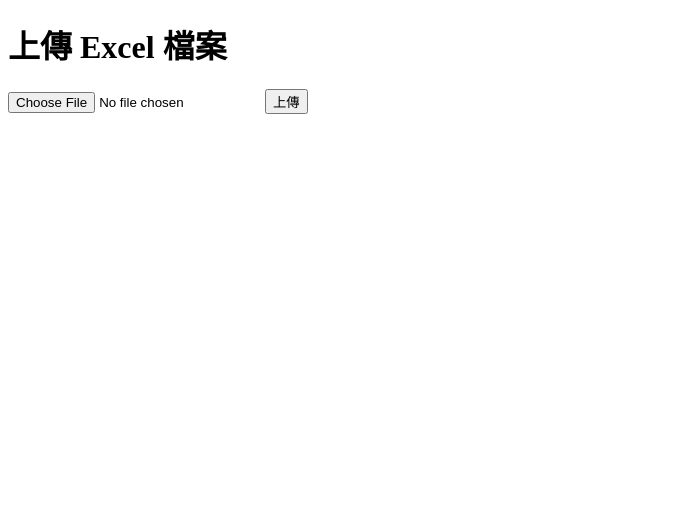
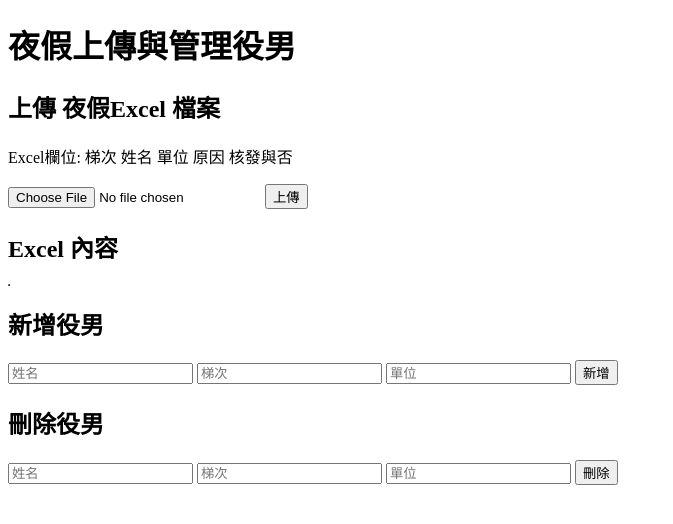
Before and after one commit to bj1103/leave-system-upload, a Flask app: page / in a window 1280 px wide. Shown: the top 524 px of the page, without its empty margins (0-673 px from the left). Run offline with Flask 3, Linux system fonts and the light colour scheme; parts of the project's set-up code (start-up, migrations or seed data) failed here and were passed over; some libraries are stand-ins or nearby versions.

Commit message:
Finish upload, add and delete function

```diff
--- a/app.py
+++ b/app.py
@@ -1,5 +1,17 @@
 from flask import Flask, render_template, request, jsonify
 import pandas as pd
+import gspread
+import json
+import os
+from datetime import datetime, timedelta
+import pytz
+
+ABSENCE_SHEET_KEY = "10o1RavT1RGKFccEdukG1HsEgD3FPOBOPMB6fQqTc_wI"
+service_account_info = json.loads(os.getenv('GOOGLE_SERVICE_ACCOUNT_JSON'))
+service_account_info['private_key'] = service_account_info[
+    'private_key'].replace("\\n", "\n")
+gc = gspread.service_account_from_dict(service_account_info)
+taipei_timezone = pytz.timezone('Asia/Taipei')
 
 app = Flask(__name__)
 
@@ -15,9 +27,115 @@
     if file.filename == '':
         return jsonify({'error': 'No selected file'})
     if file:
-        df = pd.read_excel(file)
-        data = df.to_dict(orient='records')
-        return jsonify({'message': 'File uploaded successfully', 'data': data})
+        # 解析 Excel，確保欄位順序一致
+        df = pd.read_excel(file, dtype=str)
+
+        required_columns = {"梯次", "姓名", "單位", "原因", "核發與否"}
+        if required_columns.issubset(df.columns):
+            data = df.to_dict(orient='records')
+            return jsonify({'message': 'File uploaded successfully', 'data': data, 'columns': df.columns.tolist()})
+        else:
+            return jsonify({'error': 'Excel需有以下5個欄位: "梯次", "姓名", "單位", "原因", "核發與否"'})
+
+
+
+@app.route('/import', methods=['POST'])
+def import_data():
+    data = request.json.get('data', [])
+    if not data:
+        return jsonify({'error': 'No data to import'})
+
+    # try:
+    # 連接到 Google 試算表
+    sh = gc.open_by_key(ABSENCE_SHEET_KEY)
+    worksheet = sh.worksheet("夜假總表")  # 確保此 tab 名稱一致
+
+    # 轉換數據為列表格式（按照指定欄位順序）
+    column_order = ["梯次", "姓名", "單位", "原因", "核發與否"]
+    new_rows = []
+    date = datetime.now(taipei_timezone).strftime('%Y/%-m/%-d')
+    for item in data:
+        new_rows.append([date] + [item.get(col, "") for col in column_order])
+
+    # Append 到試算表
+    worksheet.append_rows(new_rows)
+
+    return jsonify({'message': '已成功匯入系統', 'imported_rows': len(new_rows)})
+
+    # except Exception as e:
+    #     return jsonify({'error': str(e)})
+
+
+@app.route('/add_user', methods=['POST'])
+def add_user():
+    data = request.json
+    name, batch, unit = data.get('姓名'), data.get('梯次'), data.get('單位')
+
+    if not name or not batch or not unit:
+        return jsonify({'error': '缺少必要欄位'}), 400
+
+    tab_name = f"{batch}T{name}"  # 新的工作表名稱
+
+    try:
+        sh = gc.open_by_key(ABSENCE_SHEET_KEY)
+
+        # 檢查是否已存在同名工作表
+        existing_sheets = [ws.title for ws in sh.worksheets()]
+        if tab_name in existing_sheets:
+            return jsonify({'error': f'工作表 "{tab_name}" 已存在'}), 400
+
+        # 新增工作表（10 行 x 8 列）
+        worksheet = sh.add_worksheet(title=tab_name, rows="1000", cols="8")
+
+        # 設定標題
+        headers = ["核發原因", "核發日期", "有效期限", "夜假日期", "", "", "請假紀錄", "日期"]
+        worksheet.insert_row(headers, 1)
+
+        return jsonify({'message': f'成功新增役男: "{tab_name}"'})
+
+    except Exception as e:
+        return jsonify({'error': str(e)}), 500
+
+
+@app.route('/delete_user', methods=['POST'])
+def delete_user():
+    data = request.json
+    name, batch, unit = data.get('姓名'), data.get('梯次'), data.get('單位')
+
+    if not name or not batch or not unit:
+        return jsonify({'error': '缺少必要欄位'}), 400
+
+    tab_name = f"{batch}T{name}"  # 要刪除的工作表名稱
+
+    try:
+        sh = gc.open_by_key(ABSENCE_SHEET_KEY)
+
+        # 刪除對應的工作表
+        existing_sheets = {ws.title: ws for ws in sh.worksheets()}
+        if tab_name in existing_sheets:
+            sh.del_worksheet(existing_sheets[tab_name])
+        else:
+            return jsonify({'error': f'找不到工作表 "{tab_name}"'}), 404
+
+        # 讀取 "夜假總表"
+        night_leave_sheet = sh.worksheet("夜假總表")
+        records = night_leave_sheet.get_all_values()
+
+        # 找到符合 梯次 (B 欄)、姓名 (C 欄)、單位 (D 欄) 的 row
+        rows_to_delete = []
+        for i, row in enumerate(records[1:], start=2):  # 從第二行開始
+            if len(row) >= 4 and row[1] == batch and row[2] == name and row[3] == unit:
+                rows_to_delete.append(i)
+
+        # 反向刪除，避免索引錯誤
+        for row_index in reversed(rows_to_delete):
+            night_leave_sheet.delete_rows(row_index)
+
+        return jsonify({'message': f'成功刪除役男: "{tab_name}"'})
+
+    except Exception as e:
+        return jsonify({'error': str(e)}), 500
+
 
 if __name__ == '__main__':
     app.run(debug=True)
--- a/templates/index.html
+++ b/templates/index.html
@@ -3,14 +3,8 @@
 <head>
     <meta charset="UTF-8">
     <meta name="viewport" content="width=device-width, initial-scale=1.0">
-    <title>Excel 上傳</title>
-</head>
-<body>
-    <h1>上傳 Excel 檔案</h1>
-    <input type="file" id="fileInput">
-    <button onclick="uploadFile()">上傳</button>
-    <pre id="output"></pre>
-
+    <title>Excel 上傳與管理</title>
+    <script src="https://cdn.jsdelivr.net/npm/sweetalert2@11"></script>
     <script>
         function uploadFile() {
             let file = document.getElementById('fileInput').files[0];
@@ -28,10 +22,157 @@
             })
             .then(response => response.json())
             .then(data => {
-                document.getElementById('output').innerText = JSON.stringify(data, null, 2);
+                if (data.error) {
+                    alert(data.error);
+                } else {
+                    uploadedData = data.data;  // 存儲數據
+                    displayData(uploadedData);
+                }
             })
             .catch(error => console.error('Error:', error));
         }
+
+        function displayData(data) {
+            let table = document.getElementById('dataTable');
+            table.innerHTML = "";
+
+            let columnOrder = ["梯次", "姓名", "單位", "原因", "核發與否"];
+
+            if (data.length === 0) {
+                table.innerHTML = "<tr><td colspan='5'>沒有數據</td></tr>";
+                return;
+            }
+
+            // 創建表頭
+            let thead = table.createTHead();
+            let row = thead.insertRow();
+            columnOrder.forEach(key => {
+                let th = document.createElement("th");
+                th.textContent = key;
+                row.appendChild(th);
+            });
+
+            // 創建表身
+            let tbody = table.createTBody();
+            data.forEach(item => {
+                let row = tbody.insertRow();
+                columnOrder.forEach(key => {
+                    let cell = row.insertCell();
+                    cell.textContent = item[key] || "";
+                });
+            });
+
+            // 顯示匯入按鈕
+            document.getElementById("importButton").style.display = "block";
+        }
+
+        function importData() {
+            if (uploadedData.length === 0) {
+                Swal.fire({
+                    icon: 'warning',
+                    title: '沒有可匯入的數據',
+                    text: '請先上傳 Excel 檔案！'
+                });
+                return;
+            }
+
+            Swal.fire({
+                title: '請確認',
+                text: `確定要匯入 ${uploadedData.length} 筆資料至系統嗎？`,
+                icon: 'question',
+                showCancelButton: true,
+                confirmButtonText: '確定',
+                cancelButtonText: '取消',
+                // reverseButtons: true  // 讓「確定」在左邊
+            }).then((result) => {
+                if (result.isConfirmed) {
+                    fetch('/import', {
+                        method: 'POST',
+                        headers: { 'Content-Type': 'application/json' },
+                        body: JSON.stringify({ data: uploadedData })
+                    })
+                    .then(response => response.json())
+                    .then(data => {
+                        Swal.fire({
+                            icon: data.error ? 'error' : 'success',
+                            title: data.error ? '匯入失敗' : '匯入成功',
+                            text: data.message
+                        });
+                    })
+                    .catch(error => console.error('Error:', error));
+                }
+            });
+        }
+
+
+        function handleUser(action) {
+            let name = document.getElementById(action + 'Name').value.trim();
+            let batch = document.getElementById(action + 'Batch').value.trim();
+            let unit = document.getElementById(action + 'Unit').value.trim();
+
+            if (!name || !batch || !unit) {
+                Swal.fire({
+                    icon: 'warning',
+                    title: '輸入錯誤',
+                    text: '請輸入完整的役男資訊！'
+                });
+                return;
+            }
+
+            let confirmMessage = `確定要${action === 'add' ? '新增' : '刪除'}役男？<br><br><strong>梯次：</strong> ${batch} <br><strong>姓名：</strong> ${name} <br><strong>單位：</strong> ${unit}`;
+
+            Swal.fire({
+                title: '請確認',
+                html: confirmMessage,
+                icon: 'question',
+                showCancelButton: true,
+                confirmButtonText: '確定',
+                cancelButtonText: '取消',
+                // reverseButtons: true  // 讓「確定」按鈕在左邊
+            }).then((result) => {
+                if (result.isConfirmed) {
+                    fetch(`/${action}_user`, {
+                        method: 'POST',
+                        headers: { 'Content-Type': 'application/json' },
+                        body: JSON.stringify({ 姓名: name, 梯次: batch, 單位: unit })
+                    })
+                    .then(response => response.json())
+                    .then(data => {
+                        Swal.fire({
+                            icon: data.error ? 'error' : 'success',
+                            title: data.error ? '操作失敗' : '操作成功',
+                            text: data.message
+                        });
+                    })
+                    .catch(error => console.error('Error:', error));
+                }
+            });
+        }
+
     </script>
+</head>
+<body>
+    <h1>夜假上傳與管理役男</h1>
+
+    <h2>上傳 夜假Excel 檔案</h2>
+    <p>Excel欄位: 梯次  姓名  單位  原因  核發與否</p>
+    <input type="file" id="fileInput">
+    <button onclick="uploadFile()">上傳</button>
+
+    <h2>Excel 內容</h2>
+    <table border="1" id="dataTable"></table>
+    <button id="importButton" onclick="importData()" style="display: none;">匯入系統</button>
+
+    <h2>新增役男</h2>
+    <input type="text" id="addName" placeholder="姓名">
+    <input type="text" id="addBatch" placeholder="梯次">
+    <input type="text" id="addUnit" placeholder="單位">
+    <button onclick="handleUser('add')">新增</button>
+
+    <h2>刪除役男</h2>
+    <input type="text" id="deleteName" placeholder="姓名">
+    <input type="text" id="deleteBatch" placeholder="梯次">
+    <input type="text" id="deleteUnit" placeholder="單位">
+    <button onclick="handleUser('delete')">刪除</button>
 </body>
 </html>
```
